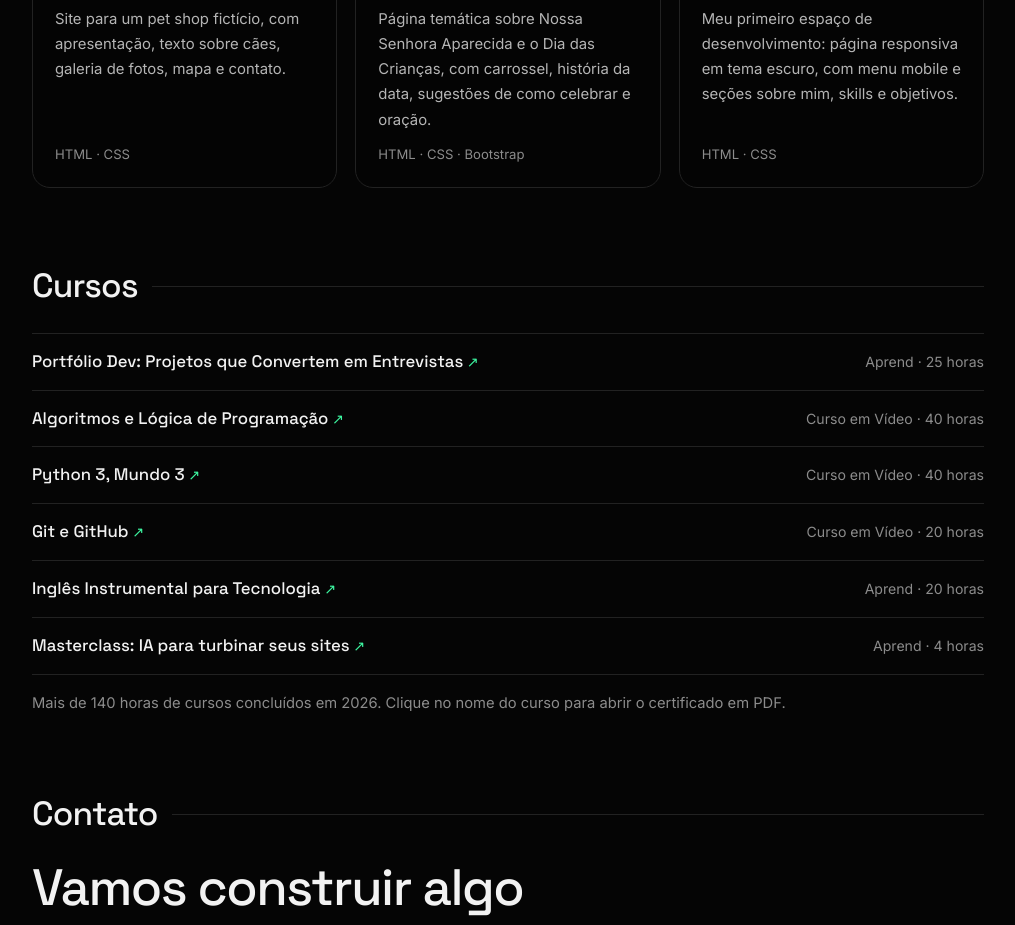
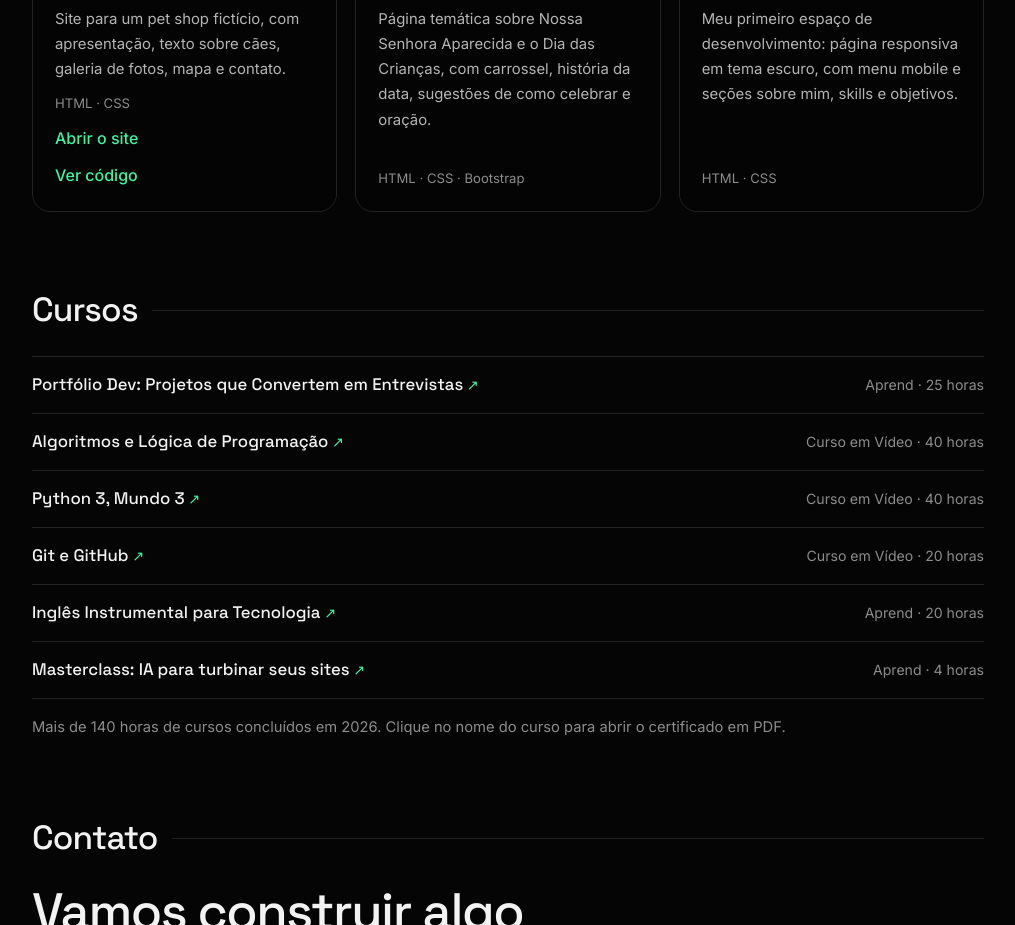
Before and after one commit to Victor-Coutin/portfolio, a plain HTML site: page index.html in a window 1280 px wide. Shown: the part 2427-3352 px from the top of the page, without its empty margins (132-1147 px from the left). Drawn offline with Linux system fonts and the light colour scheme.

Commit message:
Adiciona links do HoyalPet

```diff
--- a/index.html
+++ b/index.html
@@ -115,6 +115,8 @@
           <h3>HoyalPet</h3>
           <p>Site para um pet shop fictício, com apresentação, texto sobre cães, galeria de fotos, mapa e contato.</p>
           <span class="tg">HTML · CSS</span>
+                    <a class="go" href="https://victor-coutin.github.io/HoyalPet/" target="_blank" rel="noopener">Abrir o site</a>
+          <a class="go" href="https://github.com/Victor-Coutin/HoyalPet" target="_blank" rel="noopener">Ver código</a>
         </div>
       </article>
       <article class="proj">
```
